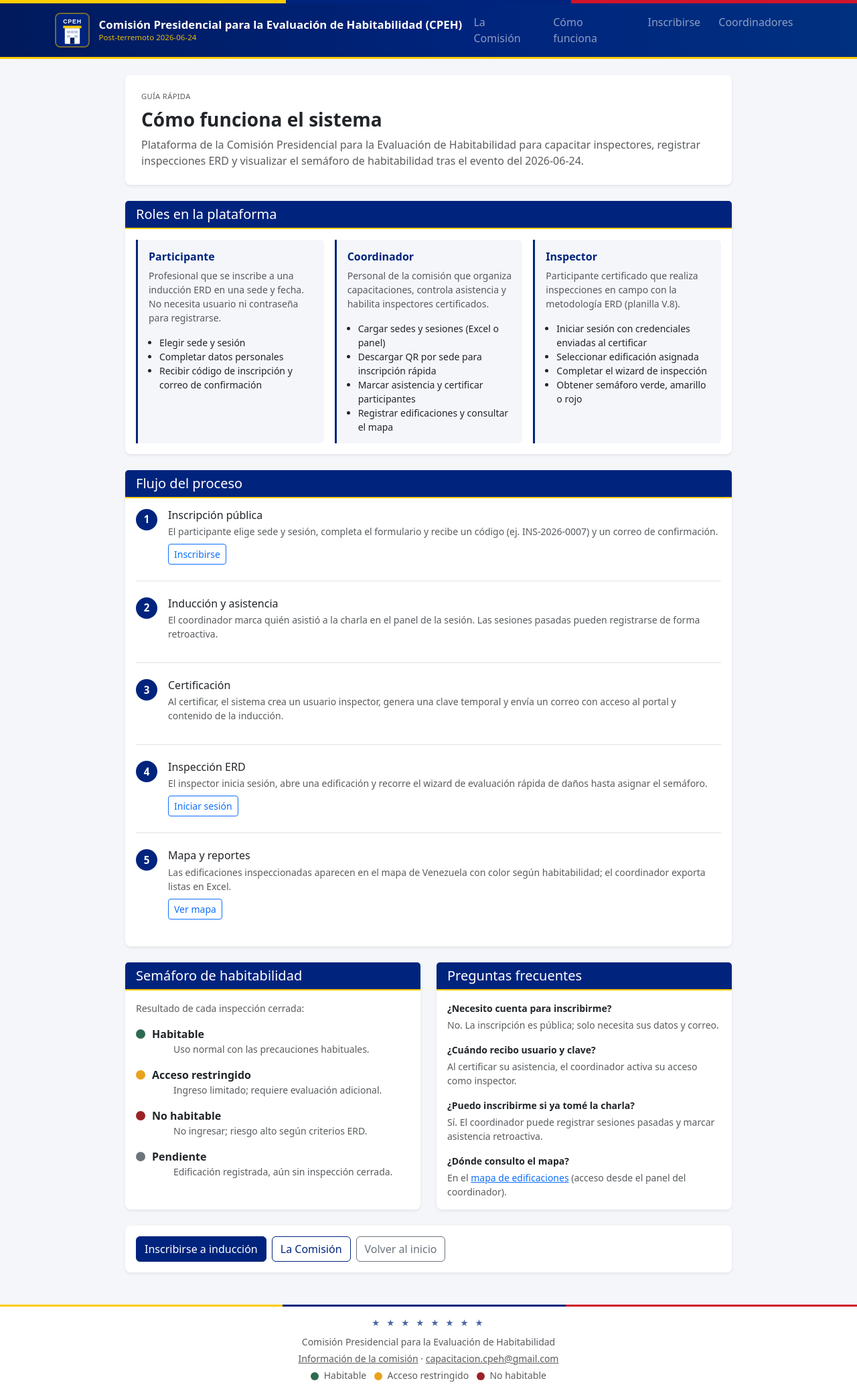
After one commit to angelucv/comision-presidencial-habitabilidad, a Django app: page /como-funciona/ in a window 1280 px wide. The commit adds this page. Shown: the whole page at 67% size. Run offline with Django 5.2, Linux system fonts and the light colour scheme.

Commit message:
Agregar seccion publica Como funciona el sistema.
Guia de roles, flujo ERD, semaforo y FAQ en /como-funciona/ con enlaces en nav e inicio.

Co-authored-by: Cursor <cursoragent@cursor.com>

```diff
--- /dev/null
+++ b/apps/core/sistema_data.py
@@ -0,0 +1,102 @@
+"""Contenido de la página «Cómo funciona el sistema»."""
+
+ROLES = [
+    {
+        "titulo": "Participante",
+        "descripcion": (
+            "Profesional que se inscribe a una inducción ERD en una sede y fecha. "
+            "No necesita usuario ni contraseña para registrarse."
+        ),
+        "acciones": [
+            "Elegir sede y sesión",
+            "Completar datos personales",
+            "Recibir código de inscripción y correo de confirmación",
+        ],
+    },
+    {
+        "titulo": "Coordinador",
+        "descripcion": (
+            "Personal de la comisión que organiza capacitaciones, controla asistencia "
+            "y habilita inspectores certificados."
+        ),
+        "acciones": [
+            "Cargar sedes y sesiones (Excel o panel)",
+            "Descargar QR por sede para inscripción rápida",
+            "Marcar asistencia y certificar participantes",
+            "Registrar edificaciones y consultar el mapa",
+        ],
+    },
+    {
+        "titulo": "Inspector",
+        "descripcion": (
+            "Participante certificado que realiza inspecciones en campo con la "
+            "metodología ERD (planilla V.8)."
+        ),
+        "acciones": [
+            "Iniciar sesión con credenciales enviadas al certificar",
+            "Seleccionar edificación asignada",
+            "Completar el wizard de inspección",
+            "Obtener semáforo verde, amarillo o rojo",
+        ],
+    },
+]
+
+PASOS_FLUJO = [
+    {
+        "numero": 1,
+        "titulo": "Inscripción pública",
+        "detalle": (
+            "El participante elige sede y sesión, completa el formulario y recibe "
+            "un código (ej. INS-2026-0007) y un correo de confirmación."
+        ),
+        "url_name": "capacitacion_public:paso1",
+        "url_etiqueta": "Inscribirse",
+    },
+    {
+        "numero": 2,
+        "titulo": "Inducción y asistencia",
+        "detalle": (
+            "El coordinador marca quién asistió a la charla en el panel de la sesión. "
+            "Las sesiones pasadas pueden registrarse de forma retroactiva."
+        ),
+        "url_name": None,
+        "url_etiqueta": None,
+    },
+    {
+        "numero": 3,
+        "titulo": "Certificación",
+        "detalle": (
+            "Al certificar, el sistema crea un usuario inspector, genera una clave "
+            "temporal y envía un correo con acceso al portal y contenido de la inducción."
+        ),
+        "url_name": None,
+        "url_etiqueta": None,
+    },
+    {
+        "numero": 4,
+        "titulo": "Inspección ERD",
+        "detalle": (
+            "El inspector inicia sesión, abre una edificación y recorre el wizard "
+            "de evaluación rápida de daños hasta asignar el semáforo."
+        ),
+        "url_name": "cuentas:login",
+        "url_etiqueta": "Iniciar sesión",
+    },
+    {
+        "numero": 5,
+        "titulo": "Mapa y reportes",
+        "detalle": (
+            "Las edificaciones inspeccionadas aparecen en el mapa de Venezuela con "
+            "color según habitabilidad; el coordinador exporta listas en Excel."
+        ),
+        "url_name": "reportes:mapa_edificios",
+        "url_etiqueta": "Ver mapa",
+    },
+]
+
+SEMAFORO_RESUMEN = [
+    ("verde", "Habitable", "Uso normal con las precauciones habituales."),
+    ("amarillo", "Acceso restringido", "Ingreso limitado; requiere evaluación adicional."),
+    ("rojo", "No habitable", "No ingresar; riesgo alto según criterios ERD."),
+    ("gris", "Pendiente", "Edificación registrada, aún sin inspección cerrada."),
+]
--- a/apps/core/urls.py
+++ b/apps/core/urls.py
@@ -7,4 +7,5 @@ app_name = "core"
 urlpatterns = [
     path("", views.home, name="home"),
     path("comision/", views.comision, name="comision"),
+    path("como-funciona/", views.como_funciona, name="como_funciona"),
 ]
--- a/apps/core/views.py
+++ b/apps/core/views.py
@@ -1,6 +1,6 @@
 from django.shortcuts import render
 
-from . import comision_data
+from . import comision_data, sistema_data
 
 
 def home(request):
@@ -22,3 +22,15 @@ def comision(request):
             "evento_sismo": comision_data.EVENTO_SISMO,
         },
     )
+
+
+def como_funciona(request):
+    return render(
+        request,
+        "core/como_funciona.html",
+        {
+            "roles": sistema_data.ROLES,
+            "pasos": sistema_data.PASOS_FLUJO,
+            "semaforo": sistema_data.SEMAFORO_RESUMEN,
+        },
+    )
--- a/static/css/cpeh.css
+++ b/static/css/cpeh.css
@@ -376,6 +376,20 @@ footer .ve-footer-stars {
 .semaforo-dot.semaforo-verde { background: var(--cpeh-success); }
 .semaforo-dot.semaforo-amarillo { background: var(--cpeh-warning); }
 .semaforo-dot.semaforo-rojo { background: var(--cpeh-danger); }
+.semaforo-dot.semaforo-gris { background: #6c757d; }
+
+.sistema-paso-numero {
+  display: inline-flex;
+  align-items: center;
+  justify-content: center;
+  width: 2rem;
+  height: 2rem;
+  border-radius: 50%;
+  background: var(--ve-azul);
+  color: #fff;
+  font-weight: 700;
+  font-size: 0.95rem;
+}
 
 .comision-pillar {
   background: var(--cpeh-surface);
--- a/templates/base.html
+++ b/templates/base.html
@@ -35,6 +35,7 @@
       <div class="collapse navbar-collapse" id="navMain">
         <ul class="navbar-nav ms-auto">
           <li class="nav-item"><a class="nav-link" href="{% url 'core:comision' %}">La Comisión</a></li>
+          <li class="nav-item"><a class="nav-link" href="{% url 'core:como_funciona' %}">Cómo funciona</a></li>
           <li class="nav-item"><a class="nav-link" href="{% url 'capacitacion_public:paso1' %}">Inscribirse</a></li>
           {% if user.is_staff %}
           <li class="nav-item"><a class="nav-link" href="{% url 'capacitacion:panel_inicio' %}">Panel</a></li>
--- /dev/null
+++ b/templates/core/como_funciona.html
@@ -0,0 +1,135 @@
+{% extends "base.html" %}
+
+{% block title %}Cómo funciona{% endblock %}
+
+{% block content %}
+<div class="row justify-content-center">
+  <div class="col-lg-10">
+
+    <div class="comision-hero card shadow-sm border-0 mb-4">
+      <div class="ve-hero-band" aria-hidden="true">
+        <span style="background:#FFCC00"></span>
+        <span style="background:#00247D"></span>
+        <span style="background:#CF142B"></span>
+      </div>
+      <div class="card-body p-3 p-md-4">
+        <p class="hero-eyebrow text-uppercase text-muted small mb-2">Guía rápida</p>
+        <h1 class="hero-title mb-2">Cómo funciona el sistema</h1>
+        <p class="text-muted mb-0">
+          Plataforma de la {{ CPEH_NOMBRE_COMISION }} para capacitar inspectores,
+          registrar inspecciones ERD y visualizar el semáforo de habitabilidad
+          tras el evento del {{ CPEH_EVENTO_SISMO_FECHA }}.
+        </p>
+      </div>
+    </div>
+
+    <section class="card shadow-sm border-0 mb-4 comision-section">
+      <div class="card-header comision-section-header">
+        <h2 class="h5 mb-0">Roles en la plataforma</h2>
+      </div>
+      <div class="card-body">
+        <div class="row g-3">
+          {% for rol in roles %}
+          <div class="col-md-4">
+            <div class="comision-pillar h-100">
+              <strong>{{ rol.titulo }}</strong>
+              <p class="small text-muted">{{ rol.descripcion }}</p>
+              <ul class="small mb-0 ps-3">
+                {% for accion in rol.acciones %}
+                  <li>{{ accion }}</li>
+                {% endfor %}
+              </ul>
+            </div>
+          </div>
+          {% endfor %}
+        </div>
+      </div>
+    </section>
+
+    <section class="card shadow-sm border-0 mb-4 comision-section">
+      <div class="card-header comision-section-header">
+        <h2 class="h5 mb-0">Flujo del proceso</h2>
+      </div>
+      <div class="card-body">
+        <ol class="list-unstyled mb-0 sistema-flujo">
+          {% for paso in pasos %}
+          <li class="sistema-paso mb-4 {% if not forloop.last %}pb-4 border-bottom{% endif %}">
+            <div class="d-flex gap-3">
+              <span class="sistema-paso-numero flex-shrink-0" aria-hidden="true">{{ paso.numero }}</span>
+              <div>
+                <h3 class="h6 mb-1">{{ paso.titulo }}</h3>
+                <p class="small text-muted mb-2">{{ paso.detalle }}</p>
+                {% if paso.url_name %}
+                  <a href="{% url paso.url_name %}" class="btn btn-sm btn-outline-primary">
+                    {{ paso.url_etiqueta }}
+                  </a>
+                {% endif %}
+              </div>
+            </div>
+          </li>
+          {% endfor %}
+        </ol>
+      </div>
+    </section>
+
+    <div class="row g-4 mb-4">
+      <div class="col-md-6">
+        <section class="card shadow-sm border-0 h-100 comision-section">
+          <div class="card-header comision-section-header">
+            <h2 class="h5 mb-0">Semáforo de habitabilidad</h2>
+          </div>
+          <div class="card-body">
+            <p class="small text-muted">Resultado de cada inspección cerrada:</p>
+            <ul class="list-unstyled mb-0">
+              {% for color, titulo, desc in semaforo %}
+              <li class="comision-semaforo-item mb-3">
+                <span class="semaforo-dot semaforo-{{ color }}"></span>
+                <strong>{{ titulo }}</strong>
+                <span class="d-block small text-muted ms-4 ps-2">{{ desc }}</span>
+              </li>
+              {% endfor %}
+            </ul>
+          </div>
+        </section>
+      </div>
+
+      <div class="col-md-6">
+        <section class="card shadow-sm border-0 h-100 comision-section">
+          <div class="card-header comision-section-header">
+            <h2 class="h5 mb-0">Preguntas frecuentes</h2>
+          </div>
+          <div class="card-body">
+            <dl class="small mb-0">
+              <dt class="mb-1">¿Necesito cuenta para inscribirme?</dt>
+              <dd class="text-muted mb-3">No. La inscripción es pública; solo necesita sus datos y correo.</dd>
+
+              <dt class="mb-1">¿Cuándo recibo usuario y clave?</dt>
+              <dd class="text-muted mb-3">Al certificar su asistencia, el coordinador activa su acceso como inspector.</dd>
+
+              <dt class="mb-1">¿Puedo inscribirme si ya tomé la charla?</dt>
+              <dd class="text-muted mb-3">Sí. El coordinador puede registrar sesiones pasadas y marcar asistencia retroactiva.</dd>
+
+              <dt class="mb-1">¿Dónde consulto el mapa?</dt>
+              <dd class="text-muted mb-0">
+                En el <a href="{% url 'reportes:mapa_edificios' %}">mapa de edificaciones</a>
+                (acceso desde el panel del coordinador).
+              </dd>
+            </dl>
+          </div>
+        </section>
+      </div>
+    </div>
+
+    <section class="card shadow-sm border-0 mb-4 comision-section">
+      <div class="card-body">
+        <div class="d-grid d-sm-flex flex-wrap gap-2">
+          <a class="btn btn-primary" href="{% url 'capacitacion_public:paso1' %}">Inscribirse a inducción</a>
+          <a class="btn btn-outline-ve" href="{% url 'core:comision' %}">La Comisión</a>
+          <a class="btn btn-outline-secondary" href="{% url 'core:home' %}">Volver al inicio</a>
+        </div>
+      </div>
+    </section>
+
+  </div>
+</div>
+{% endblock %}
--- a/templates/core/home.html
+++ b/templates/core/home.html
@@ -27,6 +27,10 @@
         </div>
 
         <div class="home-comision-links mt-3 pt-3 border-top">
+          <a href="{% url 'core:como_funciona' %}" class="home-comision-info-link">
+            Cómo funciona el sistema
+          </a>
+          <span class="text-muted mx-1">·</span>
           <a href="{% url 'core:comision' %}" class="home-comision-info-link">
             Información sobre la comisión
           </a>
```
Also changed, not shown: templates/core/comision.html (+6 -30 lines), tests/test_core/test_como_funciona.py (added, +13 -0 lines).
